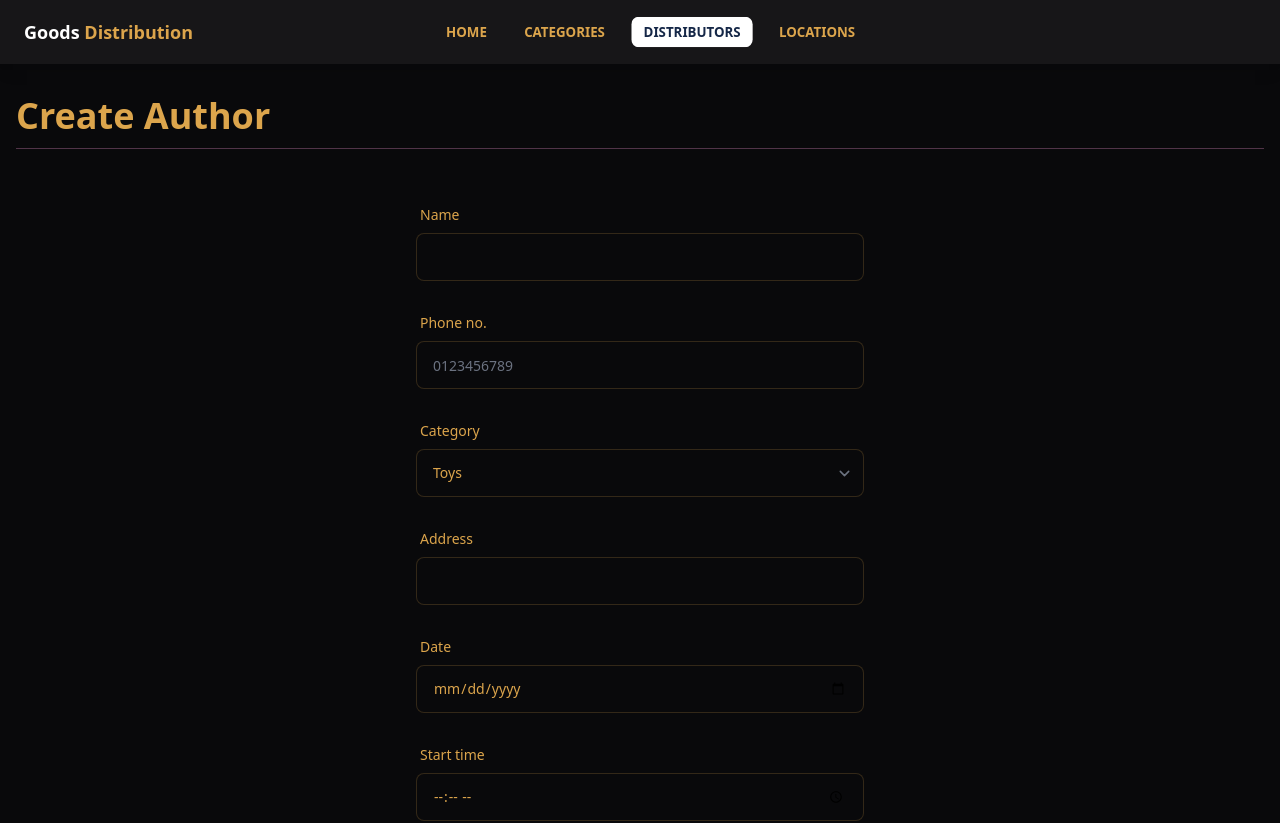
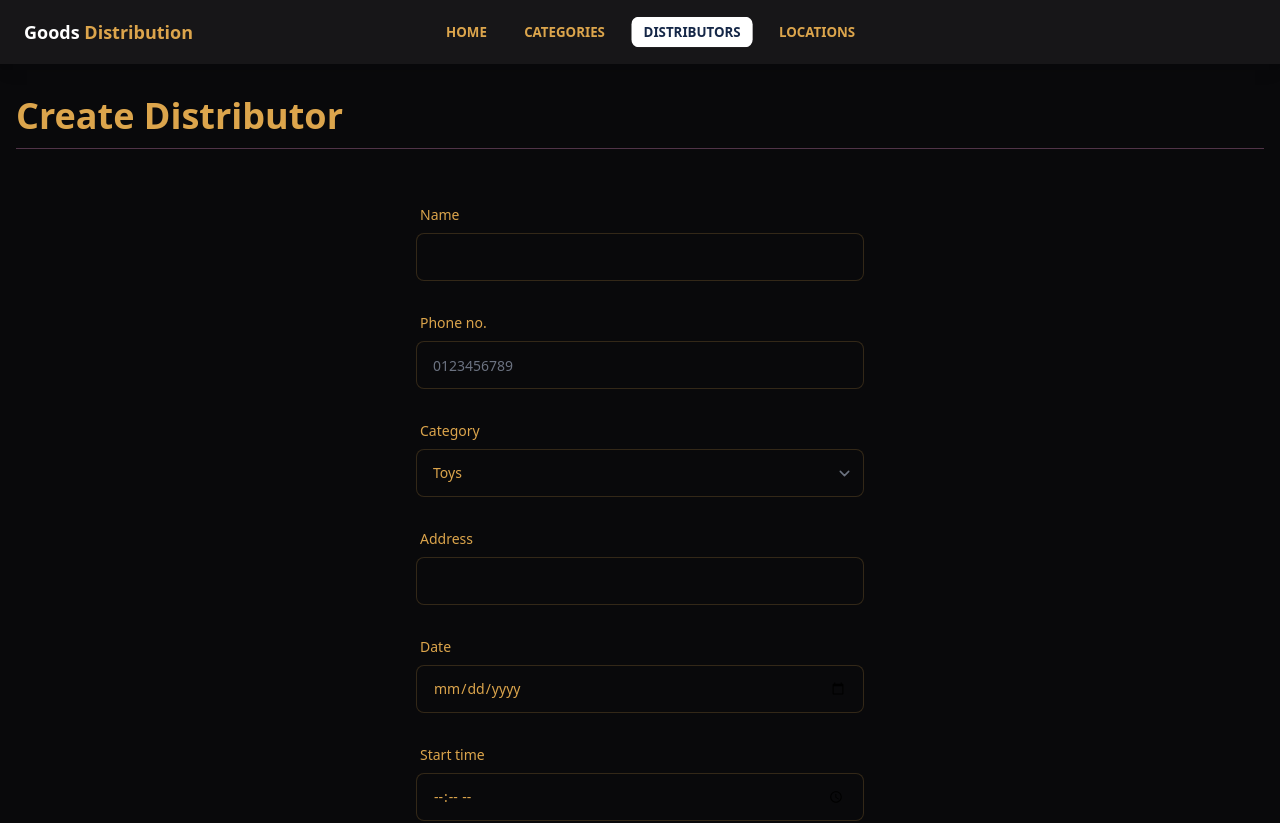
Before and after one commit to MichaelLin12/cheese-hackathon, a React (Vite) app: page /author/create in a window 1280 px wide. Shown: the top 823 px of the page. Built offline with nearby package versions, Linux system fonts and the light colour scheme; what @tailwindcss/typography would draw is missing.

Commit message:
updating spelling mistake

```diff
--- a/src/screens/author/Form.jsx
+++ b/src/screens/author/Form.jsx
@@ -43,7 +43,7 @@ function ScreenAuthorForm() {
   if (!id) {
     return (
       <>
-        <PageHeading title="Create Author" />
+        <PageHeading title="Create Distributor" />
         <div className="mt-12">
           {error && <Alert type="error" message={error.message} />}
           <AuthorForm submit={onSubmit} />
```
